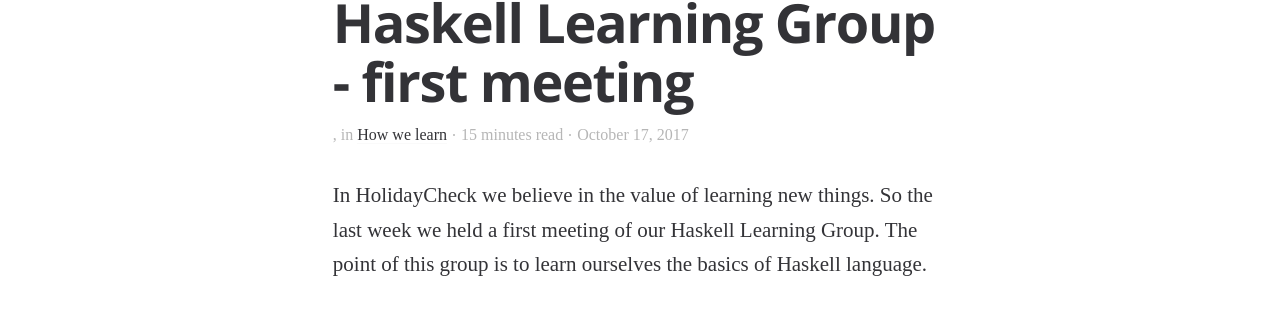
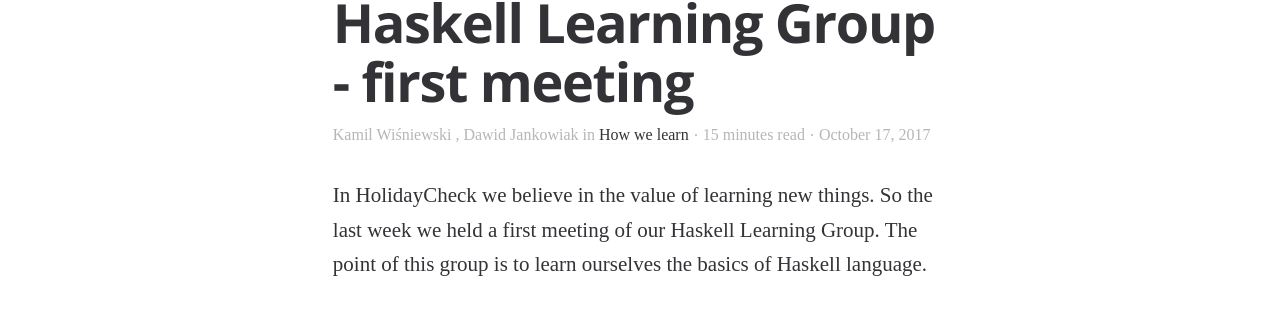
Before and after one commit to holidaycheck/tech-blog, a Jekyll site: the page built from _posts/2017-10-17-first-haskell-meeting.md, in a window 1280 px wide. Shown: the part 457-775 px from the top of the page. Built offline with Jekyll 4.4.1, drawn with Linux system fonts in a browser that asks for light colours; some web fonts are replaced.

Commit message:
Render author(s) in the post too.

```diff
--- a/_layouts/post.html
+++ b/_layouts/post.html
@@ -31,14 +31,11 @@
                     <span itemprop="image" content='{{"/img/" | append: page.feature_image | prepend: site.baseurl | prepend: site.url }}'></span>
                     <span itemprop="headline" content="{{ page.excerpt | strip_html | strip_newlines | truncate: 110 }}"></span>
                     {% if page.author_name %}
-                        <span itemprop="author" itemscope itemtype="http://schema.org/Person">
-                            <span itemprop="image" content='{{ "/img/" | append: page.author_avatar | prepend: site.baseurl | prepend: site.url }}.jpg'></span>
-                            <a itemprop="url" href="{{ page.author_url | prepend: site.baseurl }}"><span itemprop="name">{{ page.author_name }}</span></a>
-                        </span>
+                        {% include author.html avatar=page.author_avatar name=page.author_name url=page.author_url %}
                     {% else %}
                         {% if page.author_names %}
-                            {% for author in page.author_names %}
-                                <a href="mailto:{{ site.data.authors[author].email }}">{{  site.data.authors[author].name }}</a>
+                            {% for author_name in page.author_names %}
+                                {% include author.html name=author_name %}
                                 {% if forloop.last == false %}, {% endif %}
                             {% endfor %}
                         {% endif %}
```
